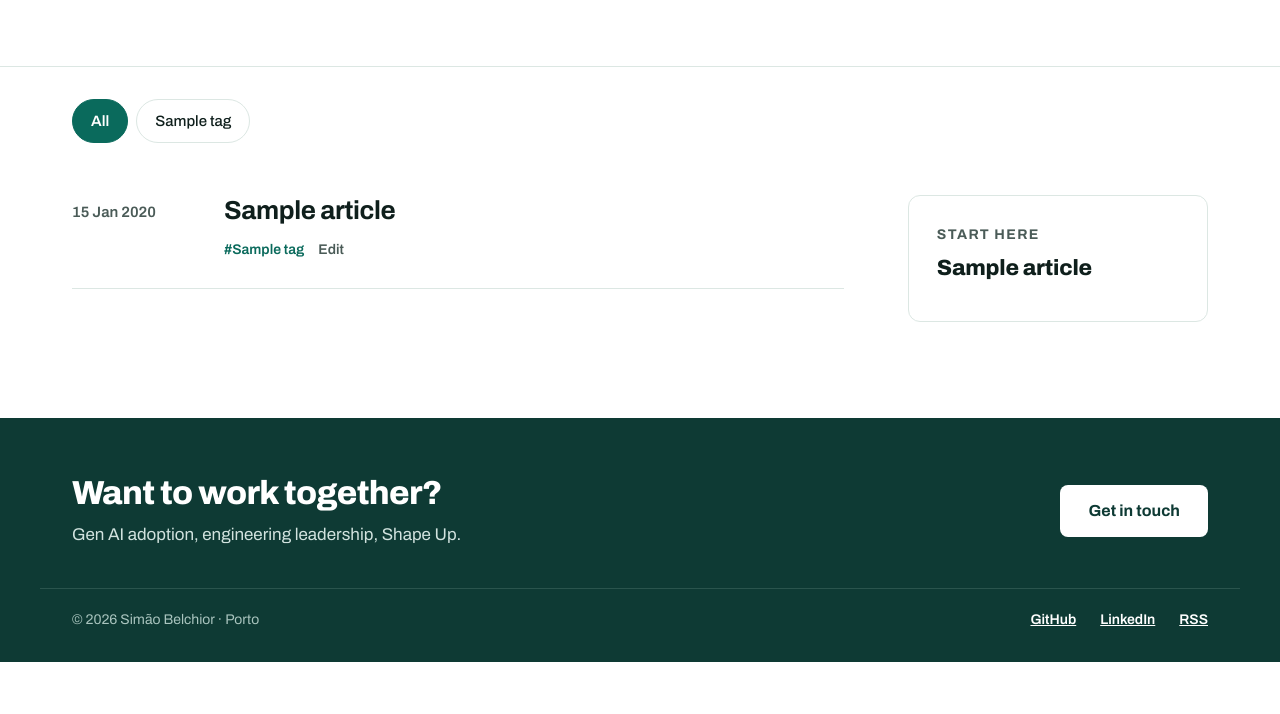
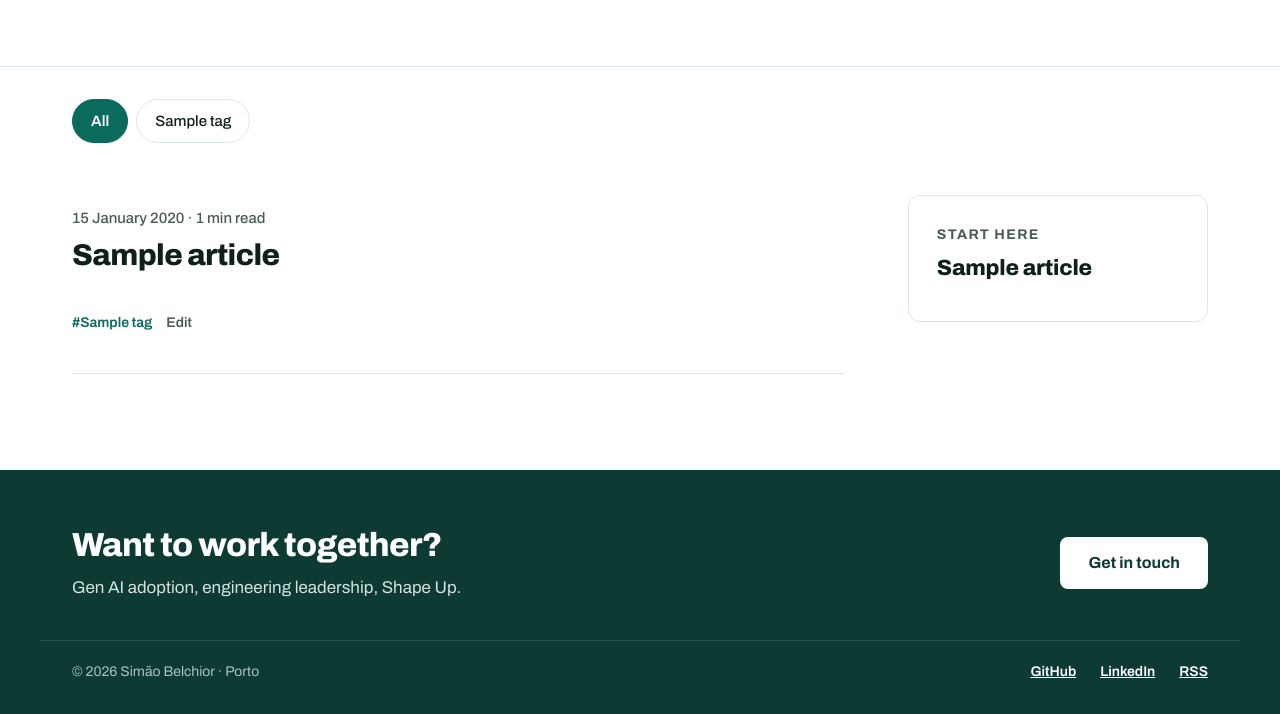
Before and after one commit to simaob/simaobelchior, a Rails app: page /blog in a window 1280 px wide. Shown: the part 314-1028 px from the top of the page. Before the commit the page ends 976 px from the top, so only its background shows below. Run offline with Rails 7, Linux system fonts and the light colour scheme; a user stored in the database is signed in; tables that the repository leaves empty hold one stand-in row (values such as "Sample post"); data that the repository does not hold is empty; style sheets or scripts are compiled from the project's sources; some libraries are stand-ins or nearby versions.

Commit message:
Show posts in full on the blog index
The index showed a plain-text excerpt, which turned videos into bare
URLs, photos into file names and numbered lists into one line.

- Render each post's body on the index, with YouTube links as players
- Fade out posts over 200 words and link to the rest
- Show 10 posts per page instead of 15, and load bodies with the list
- Drop the extra gap after a post's last block and around a video
  that opens or closes a post

Co-Authored-By: Claude Opus 5.5 <noreply@anthropic.com>

```diff
--- a/app/assets/stylesheets/application.scss
+++ b/app/assets/stylesheets/application.scss
@@ -861,36 +861,23 @@ a {
 }
 
 .post-list__item {
-  padding-block: 28px;
+  padding-block: 40px;
   border-bottom: 1px solid var(--site-rule);
 }
 
-.post-row {
-  display: flex;
-  flex-wrap: wrap;
-  gap: 6px 32px;
-}
-
-.post-row__date {
-  flex: 0 0 120px;
-  padding-top: 6px;
+.post-entry__meta {
+  margin: 0;
   font-size: 15px;
-  font-weight: 600;
-  font-variant-numeric: tabular-nums;
+  font-weight: 500;
   color: var(--site-muted);
 }
 
-.post-row__body {
-  flex: 1 1 400px;
-  min-width: 0;
-}
-
-.post-row__title {
-  margin: 0;
-  font-size: 26px;
-  line-height: 1.2;
-  font-weight: 700;
-  letter-spacing: -0.015em;
+.post-entry__title {
+  margin: 8px 0 0;
+  font-size: 30px;
+  line-height: 1.15;
+  font-weight: 800;
+  letter-spacing: -0.02em;
 
   a {
     color: var(--site-text);
@@ -905,18 +892,37 @@ a {
   }
 }
 
-.post-row__excerpt {
-  margin: 8px 0 0;
-  font-size: 17px;
-  line-height: 1.55;
-  color: var(--site-muted);
+// Compound selector so it wins over .article-content further down
+.post-entry__body.article-content {
+  padding-top: 20px;
+  font-size: 18px;
 }
 
-.post-row__tags {
+// Long posts fade out after a screenful, with a link to the rest
+.post-entry__body--cut {
+  position: relative;
+  max-height: 440px;
+  overflow: hidden;
+
+  &::after {
+    content: "";
+    position: absolute;
+    inset: auto 0 0;
+    height: 140px;
+    background: linear-gradient(transparent, var(--site-bg));
+    pointer-events: none;
+  }
+}
+
+.post-entry__more {
+  margin-top: 12px;
+}
+
+.post-entry__tags {
   display: flex;
   flex-wrap: wrap;
   gap: 4px 14px;
-  margin: 12px 0 0;
+  margin: 20px 0 0;
   padding: 0;
   list-style: none;
   font-size: 14px;
@@ -931,7 +937,7 @@ a {
   }
 }
 
-.post-row__edit {
+.post-entry__edit {
   color: var(--site-muted);
 }
 
@@ -1137,6 +1143,10 @@ a {
     margin-top: 0;
   }
 
+  > :last-child {
+    margin-bottom: 0;
+  }
+
   h1, h2, h3, h4, h5, h6 {
     margin: 40px 0 16px;
     font-weight: 800;
@@ -1321,6 +1331,14 @@ a {
   .video-embed {
     margin: 32px 0;
 
+    &:first-child {
+      margin-top: 0;
+    }
+
+    &:last-child {
+      margin-bottom: 0;
+    }
+
     iframe {
       display: block;
       width: 100%;
--- a/app/controllers/articles_controller.rb
+++ b/app/controllers/articles_controller.rb
@@ -2,7 +2,7 @@ class ArticlesController < ApplicationController
   READING_LIST_TAG = "reading-list"
 
   def index
-    @articles = Article.published.includes(:tags)
+    @articles = Article.published.with_rich_text_body_and_embeds.includes(:tags)
 
     # Filter by tag if specified
     if params[:tag].present?
@@ -10,8 +10,8 @@ class ArticlesController < ApplicationController
       @articles = @articles.joins(:tags).where(tags: { id: @tag.id }) if @tag
     end
 
-    # Paginate (15 articles per page)
-    @articles = @articles.page(params[:page]).per(15)
+    # Paginate (10 articles per page, as the index shows them in full)
+    @articles = @articles.page(params[:page]).per(10)
 
     @topic_tags = Tag.joins(:articles)
                      .where(articles: { published_at: ..Time.current })
--- a/app/models/article.rb
+++ b/app/models/article.rb
@@ -15,6 +15,7 @@ class Article < ApplicationRecord
 
   EXCERPT_LENGTH = 2_000
   WORDS_PER_MINUTE = 200
+  PREVIEW_WORDS = 200
 
   def published?
     published_at.present? && published_at <= Time.current
@@ -46,9 +47,17 @@ class Article < ApplicationRecord
     body.to_plain_text.length > length
   end
 
+  def word_count
+    body.present? ? body.to_plain_text.split.size : 0
+  end
+
   def reading_minutes
-    words = body.present? ? body.to_plain_text.split.size : 0
-    [ (words / WORDS_PER_MINUTE.to_f).ceil, 1 ].max
+    [ (word_count / WORDS_PER_MINUTE.to_f).ceil, 1 ].max
+  end
+
+  # Long articles are cut short on the blog index, with a link to the rest
+  def long?
+    word_count > PREVIEW_WORDS
   end
 
   # Neighbouring published articles, for older/newer links
--- a/app/views/articles/index.html.erb
+++ b/app/views/articles/index.html.erb
@@ -36,25 +36,26 @@
       <ol class="post-list">
         <% @articles.each do |article| %>
           <li class="post-list__item">
-            <article class="post-row">
-              <time class="post-row__date" datetime="<%= article.published_at.iso8601 %>"><%= article.published_at.strftime("%d %b %Y") %></time>
-              <div class="post-row__body">
-                <h2 class="post-row__title"><%= link_to article.title, article_path(article.slug) %></h2>
-                <% excerpt = article.excerpt(length: 180) %>
-                <% if excerpt.present? %>
-                  <p class="post-row__excerpt"><%= excerpt %></p>
+            <article class="post-entry">
+              <p class="post-entry__meta"><%= article_meta(article) %></p>
+              <h2 class="post-entry__title"><%= link_to article.title, article_path(article.slug) %></h2>
+              <% long = article.long? %>
+              <div class="article-content post-entry__body<%= " post-entry__body--cut" if long %>">
+                <%= article_body(article) %>
+              </div>
+              <% if long %>
+                <%= link_to "Continue reading →", article_path(article.slug), class: "text-link post-entry__more", aria: { label: "Continue reading #{article.title}" } %>
               <% end %>
               <% if article.tags.any? || logged_in? %>
-                  <ul class="post-row__tags">
+                <ul class="post-entry__tags">
                   <% article.tags.each do |tag| %>
                     <li><%= link_to "##{tag.name}", blog_path(tag: tag.name) %></li>
                   <% end %>
                   <% if logged_in? %>
-                      <li><%= link_to "Edit", edit_admin_article_path(article), class: "post-row__edit" %></li>
+                    <li><%= link_to "Edit", edit_admin_article_path(article), class: "post-entry__edit" %></li>
                   <% end %>
                 </ul>
               <% end %>
-              </div>
             </article>
           </li>
         <% end %>
```
Also changed, not shown: test/controllers/articles_controller_test.rb (+19 -1 lines). Lines whose indentation alone changed are shown as unchanged.
